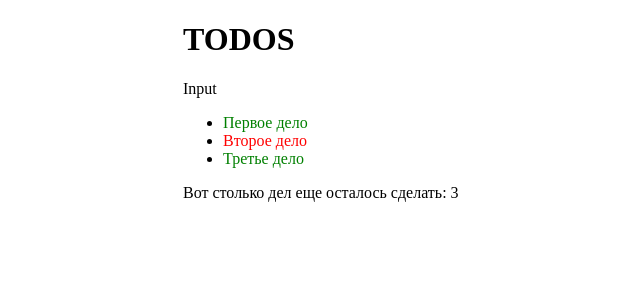
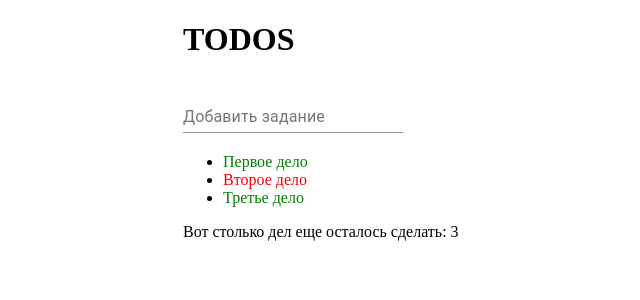
Before and after one commit to WebHeroSchool/first-react-app, a React (Create React App) app: page / in a window 1280 px wide. Shown: the top 300 px of the page, without its empty margins (307-947 px from the left). Built offline with nearby package versions, Linux system fonts and the light colour scheme.

Commit message:
material

```diff
--- a/package.json
+++ b/package.json
@@ -8,6 +8,7 @@
     "react-scripts": "3.3.0"
   },
   "devDependencies": {
+    "@material-ui/core": "^4.9.2",
     "classnames": "^2.2.6"
   },
   "scripts": {
--- a/src/components/InputItem/InputItem.js
+++ b/src/components/InputItem/InputItem.js
@@ -1,7 +1,12 @@
 import React from "react";
+import TextField from '@material-ui/core/TextField';
 
 const InputItem = () => (<div>
-    Input
+    <TextField
+        id="standard-dense"
+        label="Добавить задание"
+        margin="dense"
+    />
 </div>);
 
 export default InputItem;
```
Also changed, not shown: 1 other file (tests, documents, lock files or other folders).
